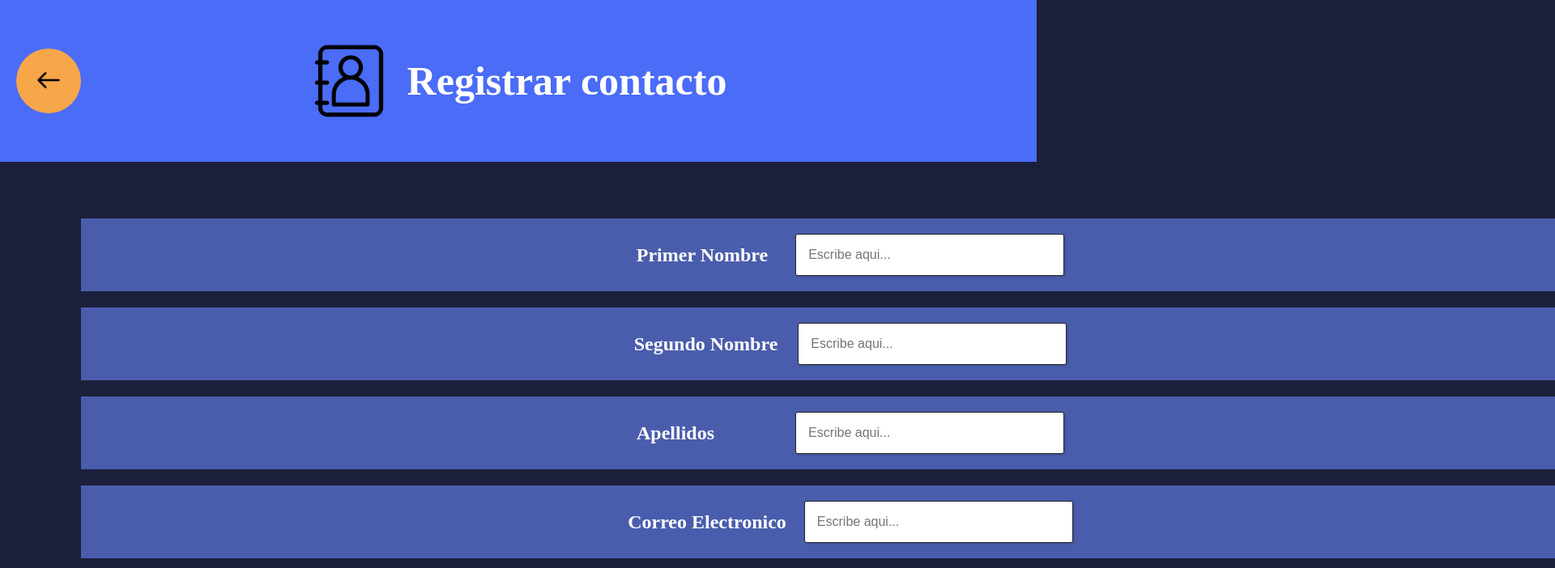
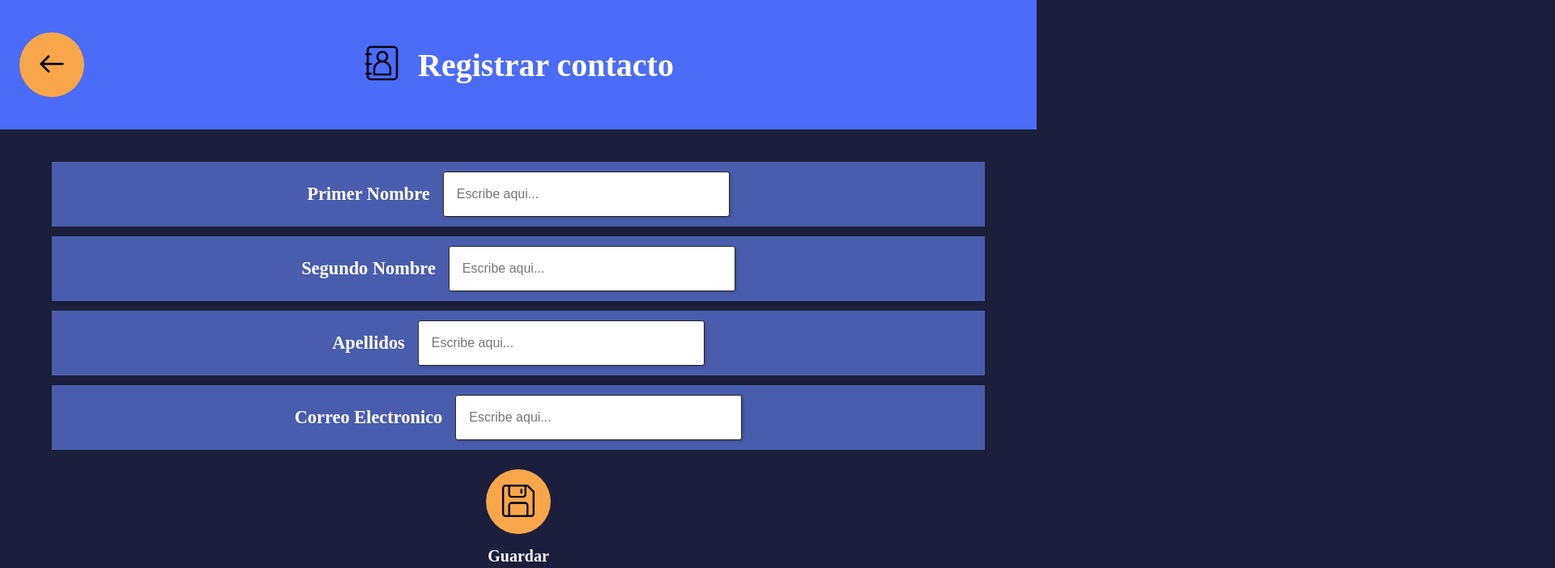
Before and after one commit to Eugenewu11/Agenda_De_Contactos, a website: page web/crearContacto.html in a window 1280 px wide. Shown: the top 702 px of the page at 81% size, 1920 px wide, since content can reach past the window. Drawn offline with Linux system fonts and the light colour scheme.

Commit message:
13-Cambios en frontend

```diff
--- a/web/css/crearContacto.css
+++ b/web/css/crearContacto.css
@@ -1,236 +1,130 @@
-/*GENERAL*/
-
-.save-body{
-    background-color: #1B1F3B;
-    color: white;
-    margin: 0;
-    padding: 0;
+:root {
+  font-size: 1rem; /* base para rem */
 }
 
-.save-header{
-    margin: 0;
-    padding: 0;
-
-    margin-bottom: 70px;
-
-    height: 200px;
-    width: 100%;
-
-    background-color: #4A6CF7;
+/* GENERAL */
+.save-body {
+  background-color: #1B1F3B;
+  color: white;
+  margin: 0;
+  padding: 0;
 }
 
-/*DIVS*/
-.header-div{
-    display: flex;
-    align-items: center;
-    align-items: center;
-
-    height: 200px;
-    width: 100%;
+.save-header {
+  margin: 0;
+  padding: 0;
+  margin-bottom: 5vh;
+  height: 20vh;
+  width: 100vw;
+  background-color: #4A6CF7;
 }
 
-.left-section,.right-section{
-    width: 20%;
-    display: flex;
-    justify-content: start;
-    align-items: center;
-    margin-left: 20px;
+.header-div {
+  display: flex;
+  align-items: center;
+  height: 100%;
+  width: 100%;
 }
 
-.mid-section{
-    width: 60%;
-    display: flex;
-    justify-content: center;
-    align-items: center;
-    gap: 20px;
+.left-section, .right-section {
+  flex: 1;
+  display: flex;
+  justify-content: start;
+  align-items: center;
+  margin-left: 1.5rem;
 }
 
-.agenda-div{
-    display: flex;
-    justify-content: center;
-    align-items: center;
+.mid-section {
+  flex: 2;
+  display: flex;
+  justify-content: center;
+  align-items: center;
+  gap: 1.25rem;
 }
 
-.atras-div{
-    display: flex;
-    justify-content: center;
-    align-items: center;
+.agenda-icon {
+  height: 6vh;
+  width: auto;
 }
 
-.info-container{
-    display: flex;
-    justify-content: center;
-    align-items: center;
-
-    height: 90px;
-    width: 1900px;
-
-    margin-left: 100px;
-    margin-right: 100px;
-    margin-bottom: 20px;
-    padding: 0;
-
-    background-color: #4a5dac;
+.atras-icon {
+  height: 2rem;
+  width: 2rem;
 }
 
-.primerNom-div{
-    color: white;
-    font-size: 24px;
-    font-weight: 700;
-    margin-right: 20px;
+.guardar-icon {
+  height: 2.5rem;
+  width: 2.5rem;
 }
 
-.segNom-div{
-    color: white;
-    font-size: 24px;
-    font-weight: 700;
-    margin-right: 20px;
-
+.atras-btn, .save-btn {
+  height: 5rem;
+  width: 5rem;
+  max-height: 5rem;
+  max-width: 5rem;
+  border-radius: 50%;
+  border: none;
+  background-color: #F7A64A;
+  cursor: pointer;
 }
 
-.apellidos-div{
-    color: white;
-    font-size: 24px;
-    font-weight: 700;
-    margin-right: 20px;
-
+.registrar-title {
+  color: white;
+  font-size: 2.5rem;
+  font-weight: bold;
 }
 
-.correo-div{
-    color: white;
-    font-size: 24px;
-    font-weight: 700;
-    margin-right: 30px;
-
+/* INPUTS */
+.info-container {
+  display: flex;
+  justify-content: center;
+  align-items: center;
+  width: 90vw;
+  height: 10vh;
+  margin: 0 auto 1.5vh auto;
+  background-color: #4a5dac;
 }
 
-.guardar-btn-div{
-    display: grid;
-    justify-content: center;
-    align-items: center;
-
-    margin-top: 40px;
-    gap: 15px;
-
-    color: white;
-    font-size: 20px;
-    font-weight: 700;
+.input-div {
+  display: flex;
+  align-items: center;
 }
 
-.textoGuardar-div{
-    display: flex;
-    justify-content: center;
-    align-items: center;
-}
-/*ICONOS*/
-
-.agenda-icon{
-    height: 100px;
-    width: 100px;
+input[type="text"] {
+  width: 20rem;
+  height: 2rem;
+  border-radius: 0.2rem;
+  border: 0.07rem solid rgb(37, 37, 37);
+  box-shadow: 0.1rem 0.1rem 0.2rem rgba(0,0,0,0.2);
+  padding: 0.7rem 1rem;
+  font-size: 1rem;
+  color: #242323;
 }
 
-.atras-icon{
-    height: 30px;
-    width: 30px;
+.primerNom-div,
+.segNom-div,
+.apellidos-div,
+.correo-div {
+  color: white;
+  font-size: 1.4rem;
+  font-weight: 700;
+  margin-right: 1rem;
 }
 
-.guardar-icon{
-    height: 40px;
-    width: 40px;
+/* GUARDAR */
+.guardar-btn-div {
+  display: grid;
+  justify-content: center;
+  align-items: center;
+  margin-top: 3vh;
+  gap: 1rem;
+  color: white;
+  font-size: 1.25rem;
+  font-weight: 700;
 }
 
-/*BOTONES*/
-.atras-btn{
-    height: 80px;
-    max-height: 80px;
-    width: 80px;
-    max-width: 80px;
-    border-radius: 40px;
-    border: none;
-
-    cursor: pointer;
-    background-color: #F7A64A;
+.textoGuardar-div {
+  display: flex;
+  justify-content: center;
+  align-items: center;
 }
-
-.save-btn{
-    height: 70px;
-    max-height: 70px;
-    width: 70px;
-    max-width: 70px;
-    border-radius: 35px;
-    border: none;
-
-    cursor: pointer;
-    background-color: #F7A64A;
-}
-
-/*TEXTO*/
-
-.registrar-title{
-    color: white;
-    font-size: 50px;
-    font-weight: bold;
-}
-
-/*INPUTS*/
-
-.primerNomInput{
-   width: 300px;
-   height: 30px;
-   border-radius: 3px;
-   border: 1px solid rgb(37, 37, 37);
-   box-shadow: 1px 1px 3px rgba(0,0,0,0.2);
-
-
-   padding: 10px 15px;
-   margin-left: 14px;
-   color: rgb(36, 35, 35);
-
-   font-size: 16px;
-
-}
-
-.segNomInput{
-   width: 300px;
-   height: 30px;
-   border-radius: 3px;
-   border: 1px solid rgb(37, 37, 37);
-   box-shadow: 1px 1px 3px rgba(0,0,0,0.2);
-
-
-   padding: 10px 15px;
-   margin-left:  5px;
-   color: rgb(36, 35, 35);
-
-   font-size: 16px;
-}
-
-.apellidosInput{
-   width: 300px;
-   height: 30px;
-   border-radius: 3px;
-   border: 1px solid rgb(37, 37, 37);
-   box-shadow: 1px 1px 3px rgba(0,0,0,0.2);
-
-
-   padding: 10px 15px;
-   margin-left: 80px;
-   color: rgb(36, 35, 35);
-
-   font-size: 16px;
-}
-
-.correoInput{
-   width: 300px;
-   height: 30px;
-   border-radius: 3px;
-   border: 1px solid rgb(37, 37, 37);
-   box-shadow: 1px 1px 3px rgba(0,0,0,0.2);
-
-
-   padding: 10px 15px;
-   margin-left: -8px;
-   color: rgb(36, 35, 35);
-
-   font-size: 16px;
-}
--- a/web/css/general.css
+++ b/web/css/general.css
@@ -9,7 +9,7 @@ body{
 }
 
 hr{
-    width: 1120px;
+    width: 100%;
     margin-left: 8px;
     margin-top: 40px;
     margin-bottom: 40px;
```
Also changed, not shown: web/Scripts/redireccionContacto.js (+15 -0 lines), web/css/contact-grid.css (+33 -36 lines), web/css/searchBar.css (+22 -32 lines), web/css/sidebar.css (+23 -28 lines), web/index.html (+7 -10 lines).
